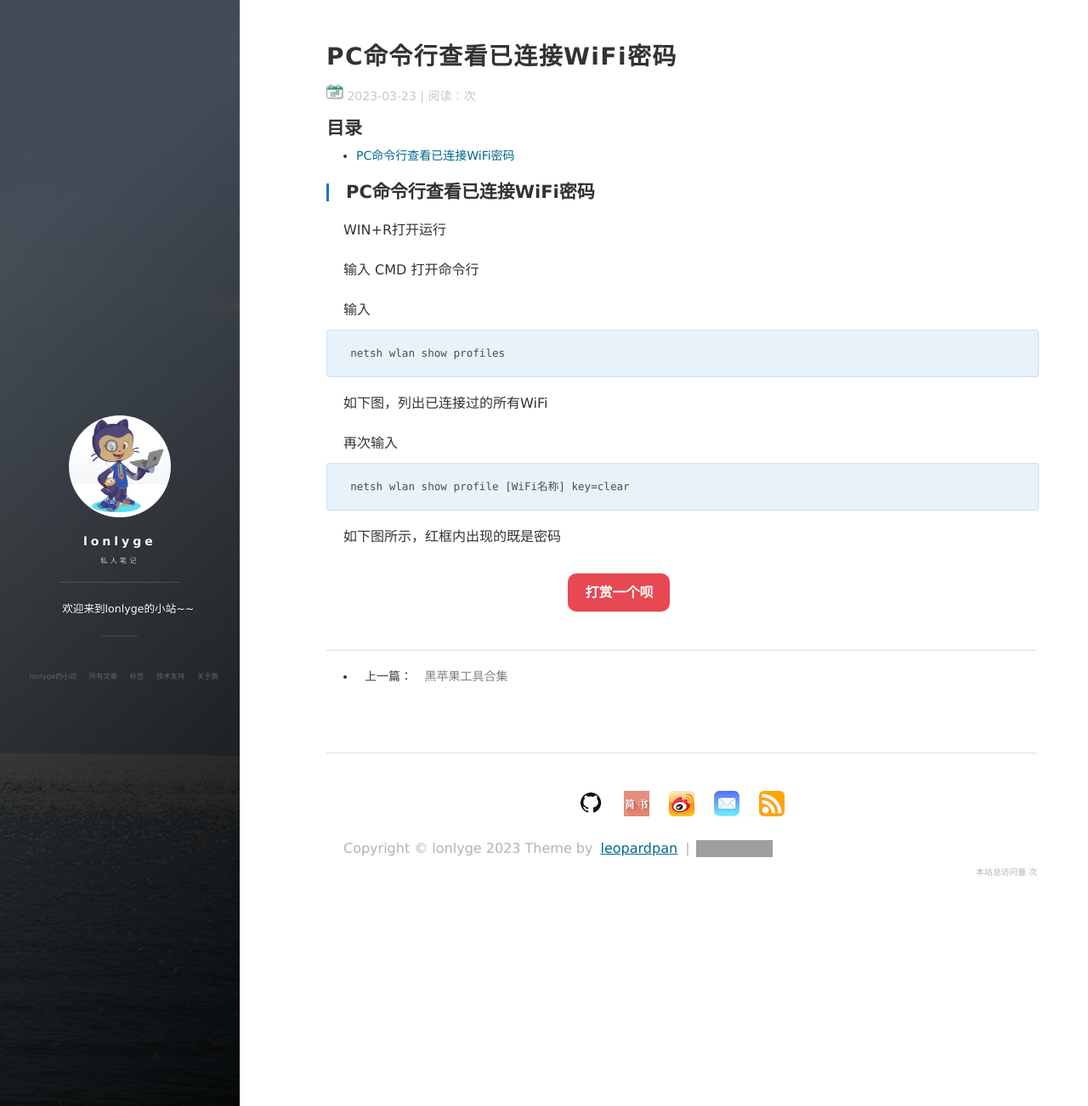
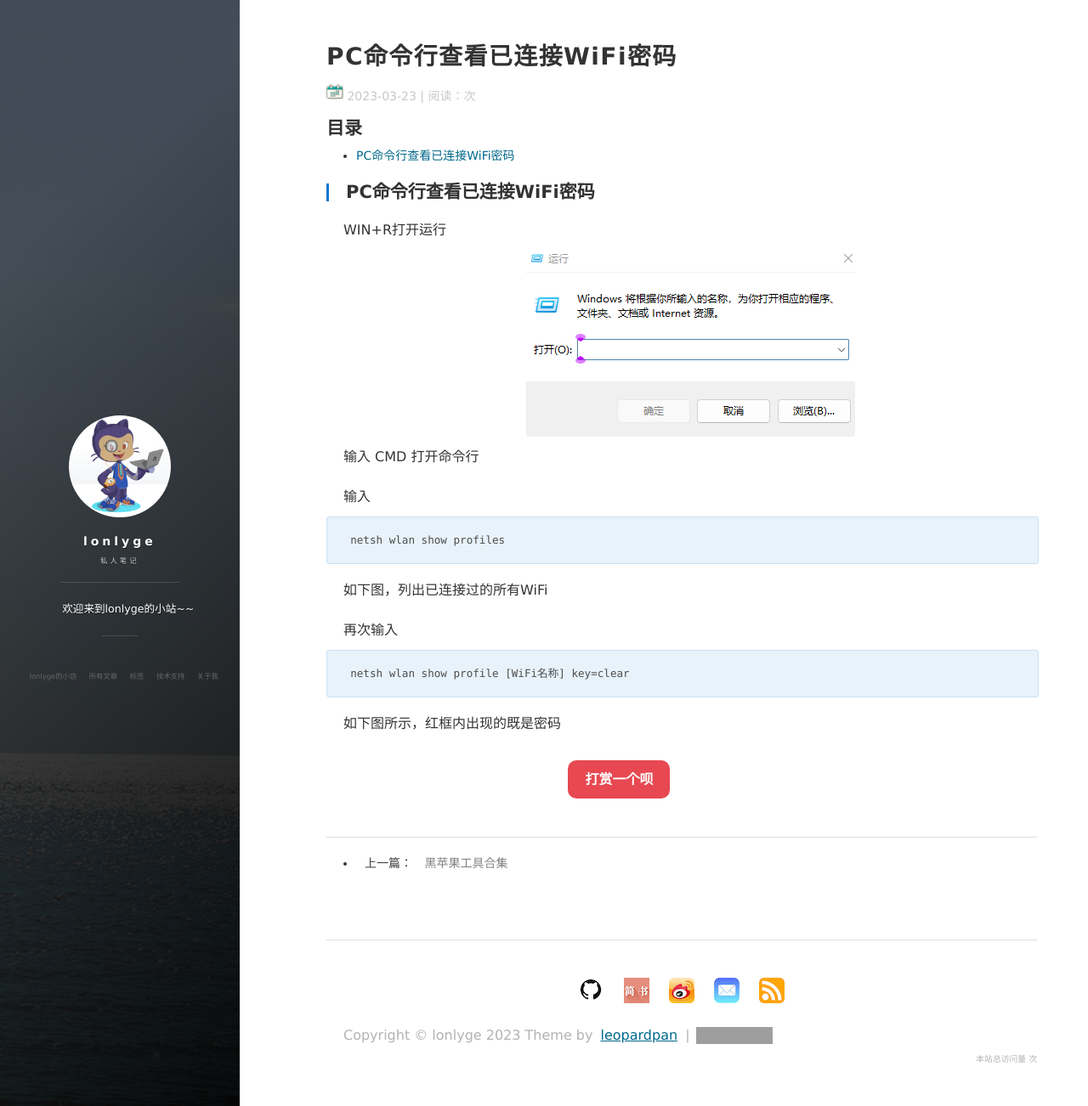
Before and after one commit to lonlyge/lonlyge.github.io, a Jekyll site: the page built from _posts/2023-03-23-PC命令行查看已连接WiFi密码.md, in a window 1280 px wide and 1302 px high. Shown: the whole window at 85% size. Built offline with Jekyll 4.4.1, drawn with Linux system fonts in a browser that asks for light colours; nearby versions of some CDN libraries; comment, search, counter and statistics services are not loaded; grey boxes are pictures that could not be loaded.

Commit message:
Update 2023-03-23-PC命令行查看已连接WiFi密码.md

```diff
--- a/_posts/2023-03-23-PC命令行查看已连接WiFi密码.md
+++ b/_posts/2023-03-23-PC命令行查看已连接WiFi密码.md
@@ -9,7 +9,7 @@ tags: 经验 学习
 
 WIN+R打开运行
 
-![](./images/posts/github/032301.png)
+![](/images/posts/github/032301.png)
 
 输入 CMD  打开命令行
 
```
